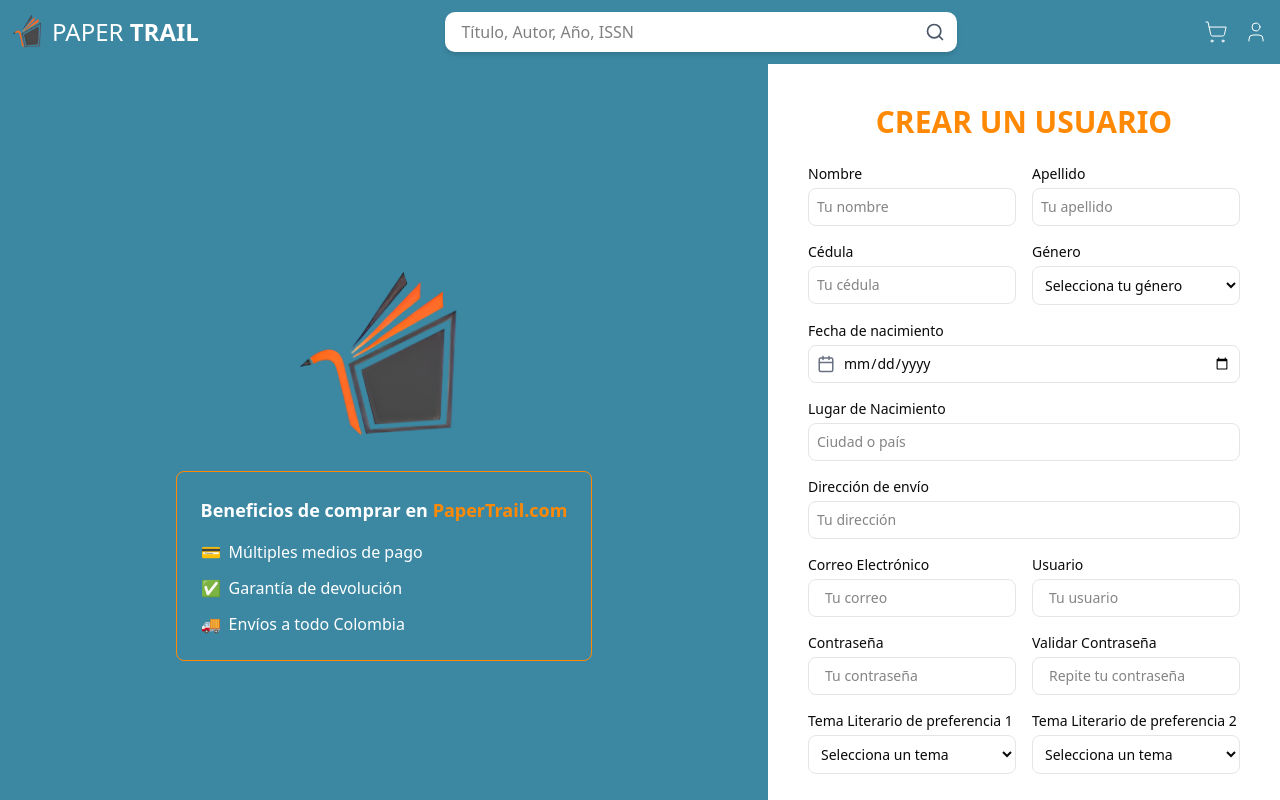
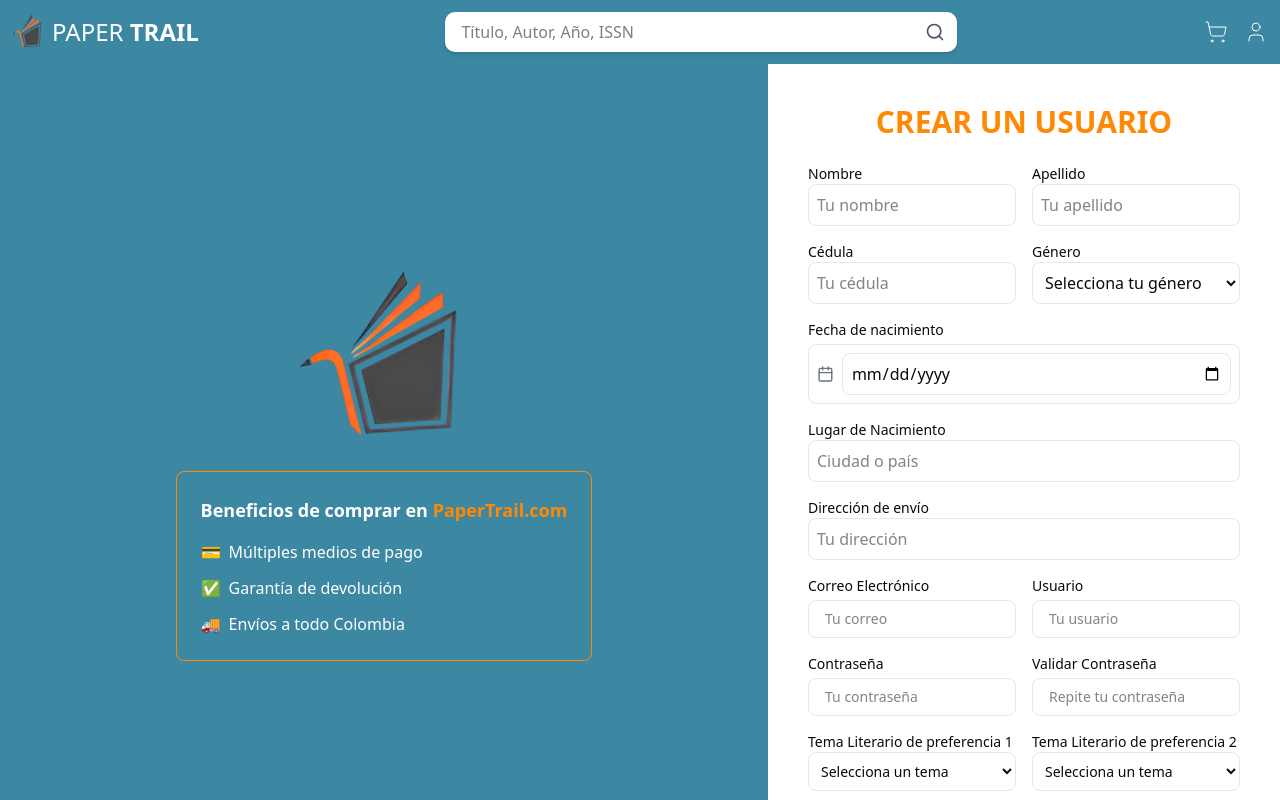
Before and after one commit to sofia0281/PaperTrailV2, a Next.js app in the folder frontend/: page /routes/register in a window 1280 px wide. Shown: the top 800 px of the page. Built offline with nearby package versions, Linux system fonts and the light colour scheme.

Commit message:
efectos bordes

```diff
--- a/frontend/components/register.tsx
+++ b/frontend/components/register.tsx
@@ -4,7 +4,6 @@ import { useState, useEffect } from "react";
 import Image from "next/image";
 import { useRouter } from "next/navigation";
 import { createUser} from "@/services/userCRUD";
-import { useState } from "react";
 import { XCircle } from "lucide-react";
 import { motion } from "framer-motion";
 
@@ -104,7 +103,7 @@ const Register = () => {
                 name="nombre"
                 value={formData.nombre}
                 onChange={handleChange}
-                className="w-full border rounded-md p-2 mt-1 outline-none text-sm"
+                className="border border-gray-200 rounded-md p-2 w-full focus:outline-none focus:ring-2 focus:ring-orange-500"
                 placeholder="Tu nombre"
                 required
               />
@@ -116,7 +115,7 @@ const Register = () => {
                 name="apellido"
                 value={formData.apellido}
                 onChange={handleChange}
-                className="w-full border rounded-md p-2 mt-1 outline-none text-sm"
+                className="border border-gray-200 rounded-md p-2 w-full focus:outline-none focus:ring-2 focus:ring-orange-500"
                 placeholder="Tu apellido"
                 required
               />
@@ -128,7 +127,7 @@ const Register = () => {
                 name="cedula"
                 value={formData.cedula}
                 onChange={handleChange}
-                className="w-full border rounded-md p-2 mt-1 outline-none text-sm"
+                className="border border-gray-200 rounded-md p-2 w-full focus:outline-none focus:ring-2 focus:ring-orange-500"
                 placeholder="Tu cédula"
                 required
               />
@@ -139,7 +138,7 @@ const Register = () => {
                 name="genero"
                 value={formData.genero}
                 onChange={handleChange}
-                className="w-full border rounded-md p-2 mt-1 outline-none text-sm"
+                className="border border-gray-200 rounded-md p-2 w-full focus:outline-none focus:ring-2 focus:ring-orange-500"
                 required
               >
                 <option value="">Selecciona tu género</option>
@@ -160,7 +159,7 @@ const Register = () => {
                 name="fechaNacimiento"
                 value={formData.fechaNacimiento}
                 onChange={handleChange}
-                className="flex-1 outline-none text-sm"
+                className="border border-gray-200 rounded-md p-2 w-full focus:outline-none focus:ring-2 focus:ring-orange-500"
                 required
               />
             </div>
@@ -174,7 +173,7 @@ const Register = () => {
               name="lugarNacimiento"
               value={formData.lugarNacimiento}
               onChange={handleChange}
-              className="w-full border rounded-md p-2 mt-1 outline-none text-sm"
+              className="border border-gray-200 rounded-md p-2 w-full focus:outline-none focus:ring-2 focus:ring-orange-500"
               placeholder="Ciudad o país"
               required
             />
@@ -188,7 +187,7 @@ const Register = () => {
               name="direccion"
               value={formData.direccion}
               onChange={handleChange}
-              className="w-full border rounded-md p-2 mt-1 outline-none text-sm"
+              className="border border-gray-200 rounded-md p-2 w-full focus:outline-none focus:ring-2 focus:ring-orange-500"
               placeholder="Tu dirección"
               required
             />
@@ -198,7 +197,7 @@ const Register = () => {
           <div className="grid grid-cols-1 sm:grid-cols-2 gap-4">
             <div>
               <label className="block text-sm font-medium">Correo Electrónico</label>
-              <div className="flex items-center border rounded-md p-2 mt-1">
+              <div className="flex items-center border border-gray-200 rounded-md p-2 mt-1 focus-within:ring-2 focus-within:ring-orange-500">
                 <Mail size={18} className="text-gray-500 mr-2" />
                 <input
                   type="email"
@@ -213,14 +212,14 @@ const Register = () => {
             </div>
             <div>
               <label className="block text-sm font-medium">Usuario</label>
-              <div className="flex items-center border rounded-md p-2 mt-1">
+              <div className="flex items-center border border-gray-200 rounded-md p-2 mt-1 focus-within:ring-2 focus-within:ring-orange-500">
                 <User size={18} className="text-gray-500 mr-2" />
                 <input
                   type="text"
                   name="usuario"
                   value={formData.usuario}
                   onChange={handleChange}
-                  className="flex-1 outline-none text-sm"
+                  className="flex-1 outline-none text-sm "
                   placeholder="Tu usuario"
                   required
                 />
@@ -232,7 +231,7 @@ const Register = () => {
           <div className="grid grid-cols-1 sm:grid-cols-2 gap-4">
             <div>
               <label className="block text-sm font-medium">Contraseña</label>
-              <div className="flex items-center border rounded-md p-2 mt-1">
+              <div className="flex items-center border border-gray-200 rounded-md p-2 mt-1 focus-within:ring-2 focus-within:ring-orange-500">
                 <Lock size={18} className="text-gray-500 mr-2" />
                 <input
                   type="password"
@@ -247,7 +246,7 @@ const Register = () => {
             </div>
             <div>
               <label className="block text-sm font-medium">Validar Contraseña</label>
-              <div className="flex items-center border rounded-md p-2 mt-1">
+              <div className="flex items-center border border-gray-200 rounded-md p-2 mt-1 focus-within:ring-2 focus-within:ring-orange-500">
                 <Lock size={18} className="text-gray-500 mr-2" />
                 <input
                   type="password"
@@ -270,7 +269,7 @@ const Register = () => {
                 name="temaLiterario1"
                 value={formData.temaLiterario1}
                 onChange={handleChange}
-                className="w-full border rounded-md p-2 mt-1 outline-none text-sm"
+                className="border border-gray-200 rounded-md p-2 w-full focus:outline-none focus:ring-2 focus:ring-orange-500 text-sm"
                 required
               >
                 <option value="">Selecciona un tema</option>
@@ -286,7 +285,7 @@ const Register = () => {
                 name="temaLiterario2"
                 value={formData.temaLiterario2}
                 onChange={handleChange}
-                className="w-full border rounded-md p-2 mt-1 outline-none text-sm"
+                className="border border-gray-200 rounded-md p-2 w-full focus:outline-none focus:ring-2 focus:ring-orange-500 text-sm"
                 required
               >
                 <option value="">Selecciona un tema</option>
```
